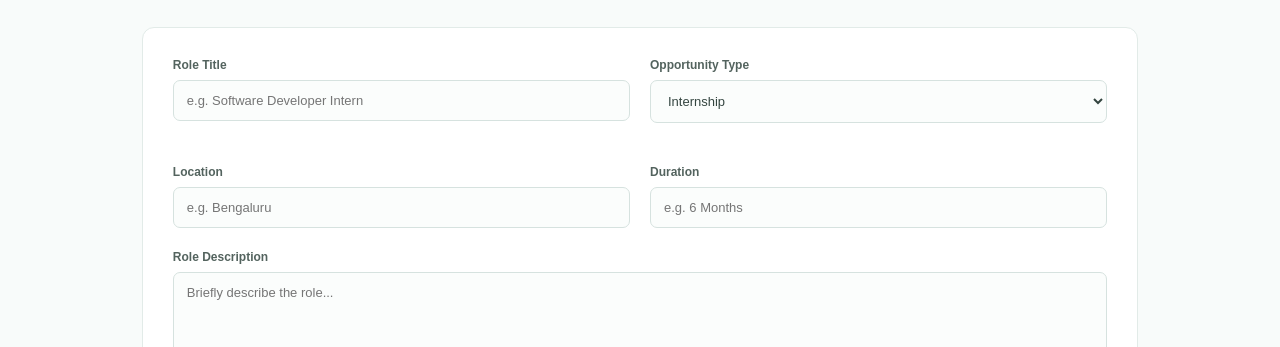
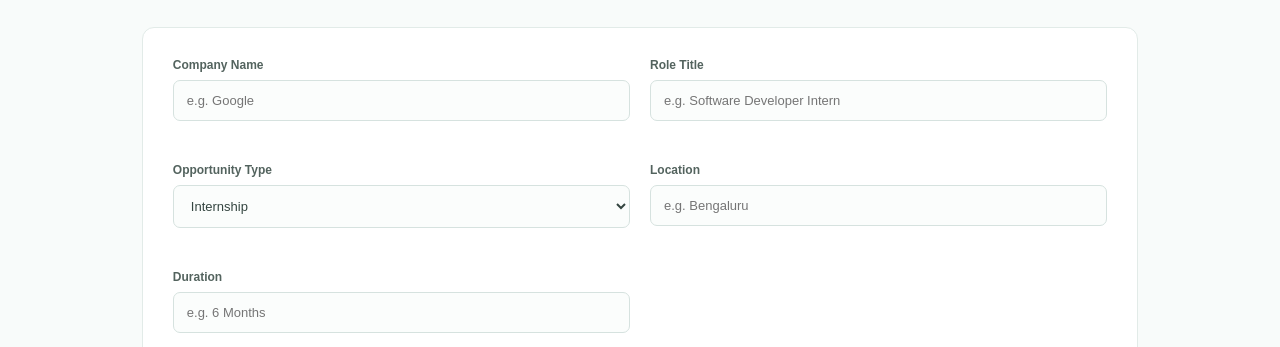
Before and after one commit to Leelaravi12/AcadX, a plain HTML site: page Industry/index.html in a window 1280 px wide. Shown: the part 753-1100 px from the top of the page. Drawn offline with Linux system fonts and the light colour scheme.

Commit message:
Add company name to opportunities

```diff
--- a/Industry/index.html
+++ b/Industry/index.html
@@ -149,6 +149,19 @@
             <form id="roleForm">
 
                 <div class="form-grid">
+<div class="form-group">
+
+    <label>
+        Company Name
+    </label>
+
+    <input
+        type="text"
+        id="companyName"
+        placeholder="e.g. Google"
+        required>
+
+</div>
 
                     <div class="form-group">
 
--- a/Industry/script.js
+++ b/Industry/script.js
@@ -144,6 +144,8 @@ function publishOpportunity(event) {
 
     const role = {
         id: Date.now(),
+       company:
+    document.getElementById("companyName").value.trim(),
 
         title:
             document.getElementById("roleTitle").value.trim(),
@@ -248,7 +250,12 @@ function displayRoles() {
                 ${getInitials(role.title)}
             </div>
 
+
+
             <div class="role-info">
+              <p class="company-name">
+                 🏢 ${role.company}
+             </p>
 
                 <h3>
                     ${role.title}
```
